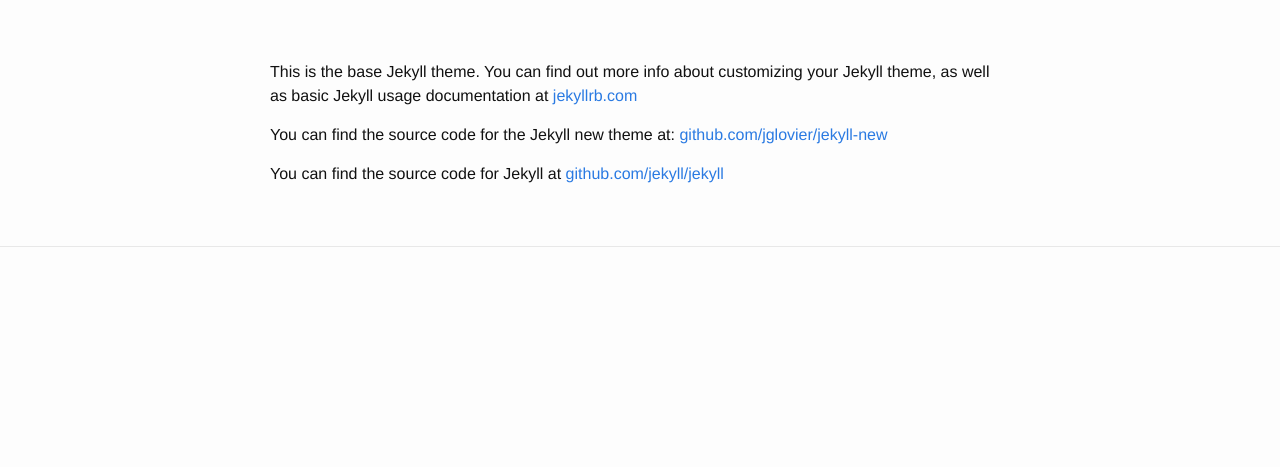
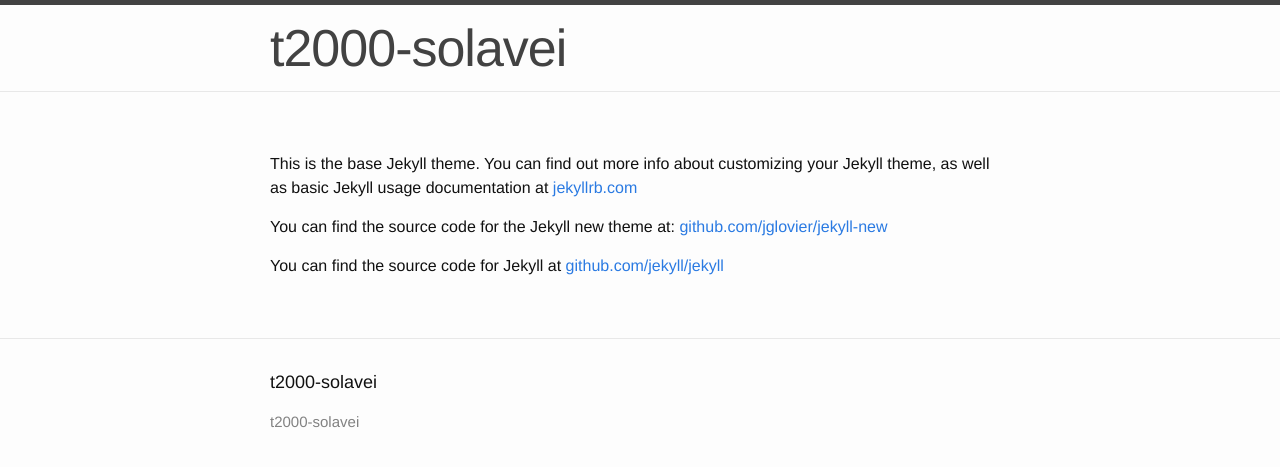
Before and after one commit to KGReddy/t2000-solavei, a Jekyll site: the page built from about.md, in a window 1280 px wide. Shown: the top 467 px of the page. Built offline with Jekyll 4.4.1, drawn with Linux system fonts in a browser that asks for light colours.

Commit message:
header merge

```diff
--- a/_config.yml
+++ b/_config.yml
@@ -1,5 +1,5 @@
 # Site settings
-title:
+title: t2000-solavei
 email: georgereddykg.com
 description: > # this means to ignore newlines until "baseurl:"
   Write an awesome description for your new site here. You can edit this
--- a/_includes/header.html
+++ b/_includes/header.html
@@ -1,12 +1,11 @@
-<head>
-<!--
+
+
 <header class="site-header">
--->
 
-  <!--
+
   <div class="wrapper">
 
-    <a class="site-title" href="{{ site.baseurl }}/">{{ site.title }}</a>
+    <a class="site-title" href="{{ site.baseurl }}/"><h1>{{ site.title }} <h1></a>
 
     <nav class="site-nav">
       <a href="#" class="menu-icon">
@@ -29,5 +28,5 @@
     </nav>
 
   </div>
-   -->
+
 </header>
```
Also changed, not shown: index.html (+6 -4 lines).
